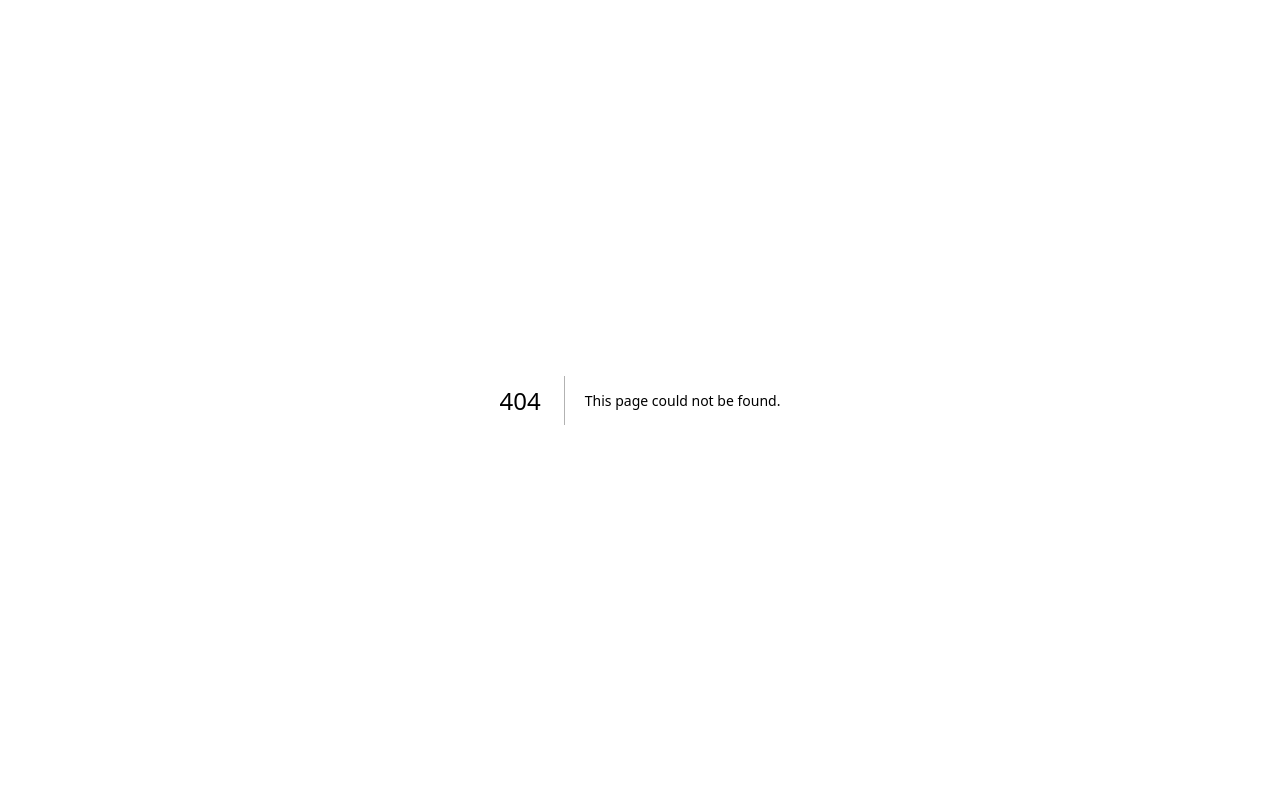
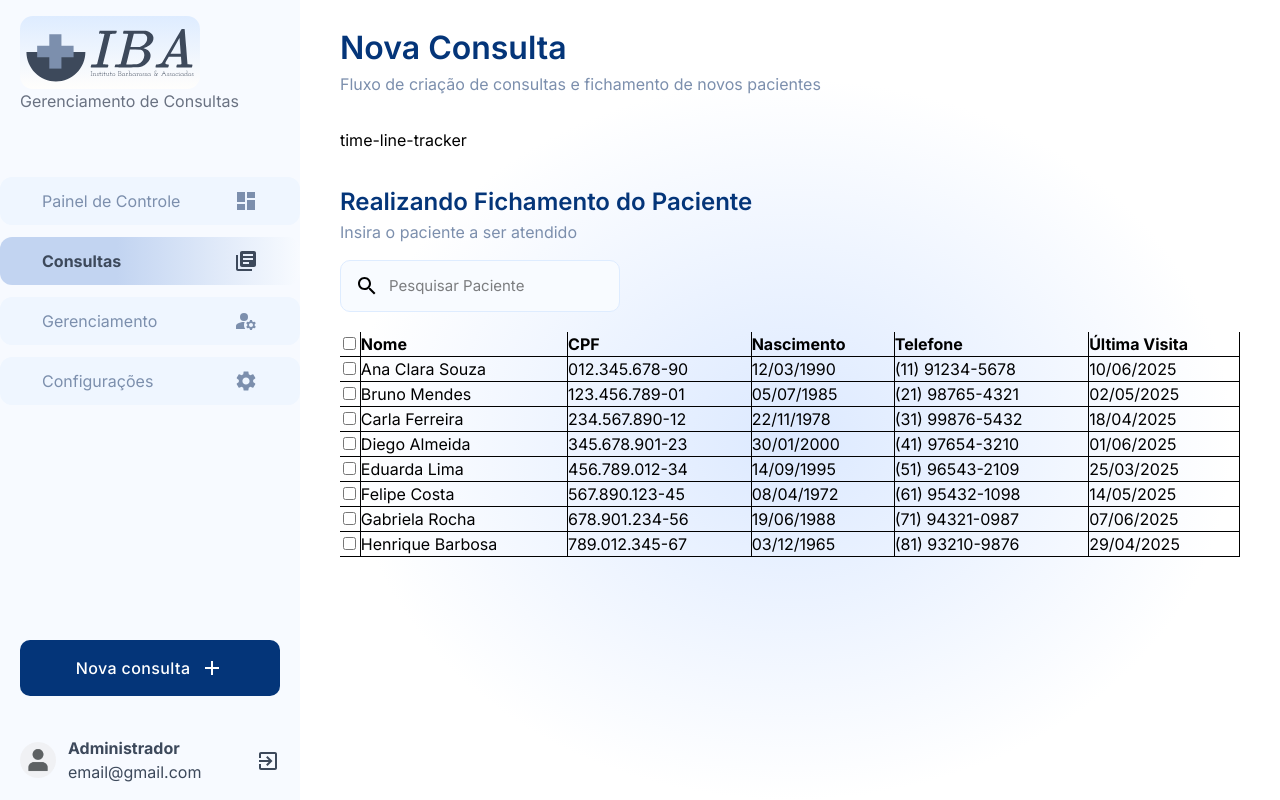
Before and after one commit to NicoStone-Dev/es-clinica-medica-app, a Next.js app: page /appointment/patient_register in a window 1280 px wide. Before the commit this address had no page. Built offline with nearby package versions, Linux system fonts and the light colour scheme.

Commit message:
feat: create initial pages that follow the appointment user flow

```diff
--- /dev/null
+++ b/app/(authenticated)/appointment/available_professionals/page.tsx
@@ -0,0 +1,7 @@
+export default function available_professionals() {
+  return (
+    <div>
+      <h1>Profissionais Disponiveis</h1>
+    </div>
+  );
+}
--- /dev/null
+++ b/app/(authenticated)/appointment/date_picker/page.tsx
@@ -0,0 +1,7 @@
+export default function DatePicker() {
+    return (
+        <div>
+            <h1>DatePicker</h1>
+        </div>
+    );
+}
--- /dev/null
+++ b/app/(authenticated)/appointment/layout.tsx
@@ -0,0 +1,18 @@
+export default function AppointmentLayout({ children }: { children: React.ReactNode }) {
+  return (
+    <div
+      className="bg-[radial-gradient(45.07%_45.07%_at_50.09%_54.93%,var(--color-blue-gray-200,#DCE9FF)_0%,#FFF_100%)]
+      flex flex-col h-screen w-full px-10 py-6 gap-8
+    "
+    >
+      <div className="gap-0">
+        <h1 className="text-primary font-semibold text-heading">Nova Consulta</h1>
+        <p className="text-blue-gray-400 font-regular text-body">Fluxo de criação de consultas e fichamento de novos pacientes</p>
+      </div>
+      <div>
+        time-line-tracker
+      </div>
+      {children}
+    </div>
+  );
+}
--- a/app/(authenticated)/appointment/page.tsx
+++ b/app/(authenticated)/appointment/page.tsx
@@ -1,9 +1,5 @@
-"use client";
+import { redirect } from "next/navigation";
 
-export default function Appointment() {
-  return (
-    <div className="flex flex-row justify-center h-screen">
-      <div className=" w-full bg-[radial-gradient(45.07%_45.07%_at_50.09%_54.93%,_var(--color-blue-gray-200,#DCE9FF)_0%,_#FFF_100%)] bg-red "></div>
-    </div>
-  );
+export default function AppointmentPage() {
+  redirect("/appointment/patient_register");
 }
--- /dev/null
+++ b/app/(authenticated)/appointment/patient_register/page.tsx
@@ -0,0 +1,117 @@
+"use client";
+
+import { TextInput } from "@/app/components/TextInput/TextInput";
+import Table from "@/app/components/Table/Table";
+import { Button } from "@/app/components/Button/Button";
+import { Search, LibraryAdd } from "@mui/icons-material";
+
+type Patient = {
+  id: number;
+  name: string;
+  cpf: string;
+  birthDate: string;
+  phone: string;
+  lastVisit: string;
+};
+
+const MOCK_PATIENTS: Patient[] = [
+  {
+    id: 1,
+    name: "Ana Clara Souza",
+    cpf: "012.345.678-90",
+    birthDate: "12/03/1990",
+    phone: "(11) 91234-5678",
+    lastVisit: "10/06/2025",
+  },
+  {
+    id: 2,
+    name: "Bruno Mendes",
+    cpf: "123.456.789-01",
+    birthDate: "05/07/1985",
+    phone: "(21) 98765-4321",
+    lastVisit: "02/05/2025",
+  },
+  {
+    id: 3,
+    name: "Carla Ferreira",
+    cpf: "234.567.890-12",
+    birthDate: "22/11/1978",
+    phone: "(31) 99876-5432",
+    lastVisit: "18/04/2025",
+  },
+  {
+    id: 4,
+    name: "Diego Almeida",
+    cpf: "345.678.901-23",
+    birthDate: "30/01/2000",
+    phone: "(41) 97654-3210",
+    lastVisit: "01/06/2025",
+  },
+  {
+    id: 5,
+    name: "Eduarda Lima",
+    cpf: "456.789.012-34",
+    birthDate: "14/09/1995",
+    phone: "(51) 96543-2109",
+    lastVisit: "25/03/2025",
+  },
+  {
+    id: 6,
+    name: "Felipe Costa",
+    cpf: "567.890.123-45",
+    birthDate: "08/04/1972",
+    phone: "(61) 95432-1098",
+    lastVisit: "14/05/2025",
+  },
+  {
+    id: 7,
+    name: "Gabriela Rocha",
+    cpf: "678.901.234-56",
+    birthDate: "19/06/1988",
+    phone: "(71) 94321-0987",
+    lastVisit: "07/06/2025",
+  },
+  {
+    id: 8,
+    name: "Henrique Barbosa",
+    cpf: "789.012.345-67",
+    birthDate: "03/12/1965",
+    phone: "(81) 93210-9876",
+    lastVisit: "29/04/2025",
+  },
+];
+
+const COLUMNS = [
+  { key: "name" as const, label: "Nome" },
+  { key: "cpf" as const, label: "CPF" },
+  { key: "birthDate" as const, label: "Nascimento" },
+  { key: "phone" as const, label: "Telefone" },
+  { key: "lastVisit" as const, label: "Última Visita" },
+];
+
+export default function PatientRegister() {
+  return (
+    <div className="flex flex-col gap-4">
+      <div className="gap-0">
+        <h1 className="text-primary font-semibold text-body-emph">
+          Realizando Fichamento do Paciente
+        </h1>
+        <p className="text-blue-gray-400 font-regular text-body">
+          Insira o paciente a ser atendido
+        </p>
+      </div>
+      <div className=" flex flex-row justify-between gap-240 ">
+        <TextInput leftIcon={<Search />} placeholder="Pesquisar Paciente" />
+        <Button rightIcon={<LibraryAdd />}>Fichar Novo Paciente</Button>
+      </div>
+      <div  className="flex flex-col ">
+        <Table
+          data={MOCK_PATIENTS}
+          columns={COLUMNS}
+          onSelectionChange={(ids) => console.log("selected:", ids)}
+          onRowClick={(row) => console.log("clicked:", row)}
+        />
+      </div>
+    </div>
+  );
+}
--- /dev/null
+++ b/app/components/Table/Table.tsx
@@ -0,0 +1,96 @@
+import { useState } from "react";
+
+type Column<T> = {
+  key: keyof T;
+  label: string;
+  render?: (value: T[keyof T], row: T) => React.ReactNode;
+};
+
+function Table<T extends { id: number } | { uuid: string }>({
+  data,
+  columns,
+  onSelectionChange,
+  onRowClick,
+}: {
+  data: T[];
+  columns: Column<T>[];
+  onSelectionChange?: (ids: (number | string)[]) => void;
+  onRowClick?: (row: T) => void;
+}) {
+  const [selected, setSelected] = useState<(number | string)[]>([]);
+
+  const rowKey = (row: T): number | string => ("id" in row ? row.id : row.uuid);
+
+  const updateSelection = (next: (number | string)[]) => {
+    setSelected(next);
+    onSelectionChange?.(next);
+  };
+
+  const toggleAll = () => {
+    const next = selected.length === data.length ? [] : data.map(rowKey);
+    updateSelection(next);
+  };
+
+  const toggleRow = (key: number | string) => {
+    const next = selected.includes(key)
+      ? selected.filter((s) => s !== key)
+      : [...selected, key];
+    updateSelection(next);
+  };
+
+  return (
+    <table className="text-text-on-primary w-full text-left">
+      <thead className="bg-surface-secondary">
+        <tr>
+          <th className="border-r border-b  border-outline-common py-sm text-center">
+            <input
+              type="checkbox"
+              checked={data.length > 0 && selected.length === data.length}
+              onChange={toggleAll}
+            />
+          </th>
+          {columns.map((col) => (
+            <th
+              className="border-r border-b border-outline-common px-sm"
+              key={String(col.key)}
+            >
+              {col.label}
+            </th>
+          ))}
+        </tr>
+      </thead>
+      <tbody>
+        {data.map((row) => (
+          <tr
+            className={`border-b border-outline-common${onRowClick ? " cursor-pointer hover:bg-surface-secondary" : ""}`}
+            key={rowKey(row)}
+            onClick={() => onRowClick?.(row)}
+          >
+            <td className="py-sm px-sm border-r text-center border-outline-common">
+              <input
+                type="checkbox"
+                checked={selected.includes(rowKey(row))}
+                onClick={(e) => e.stopPropagation()}
+                onChange={(e) => {
+                  toggleRow(rowKey(row));
+                }}
+              />
+            </td>
+            {columns.map((col) => (
+              <td
+                className="py-sm px-sm border-r border-outline-common"
+                key={String(col.key)}
+              >
+                {col.render
+                  ? col.render(row[col.key], row)
+                  : String(row[col.key])}
+              </td>
+            ))}
+          </tr>
+        ))}
+      </tbody>
+    </table>
+  );
+}
+
+export default Table;
```
Also changed, not shown: utils/definitions.ts (added, +8 -0 lines).
